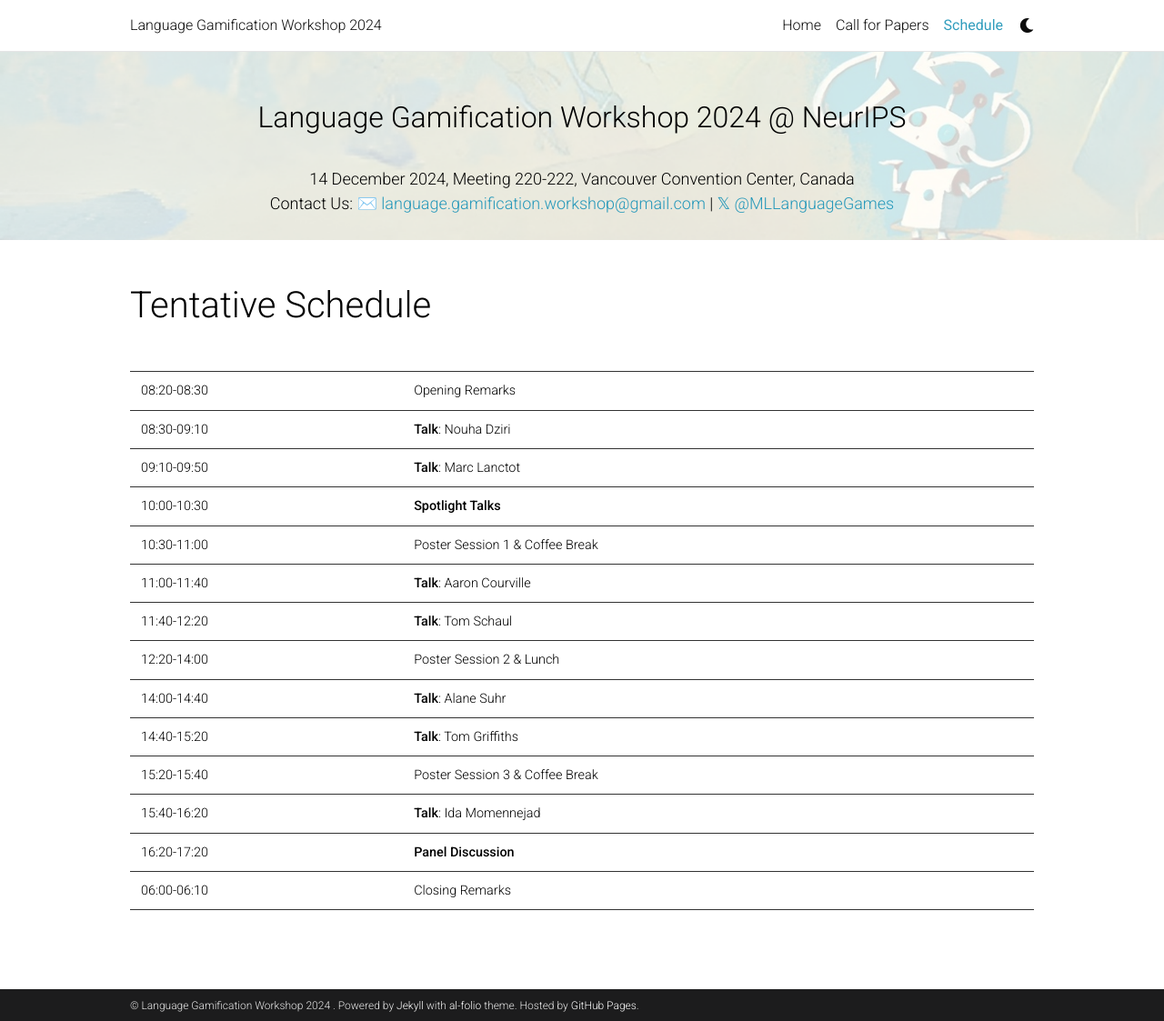
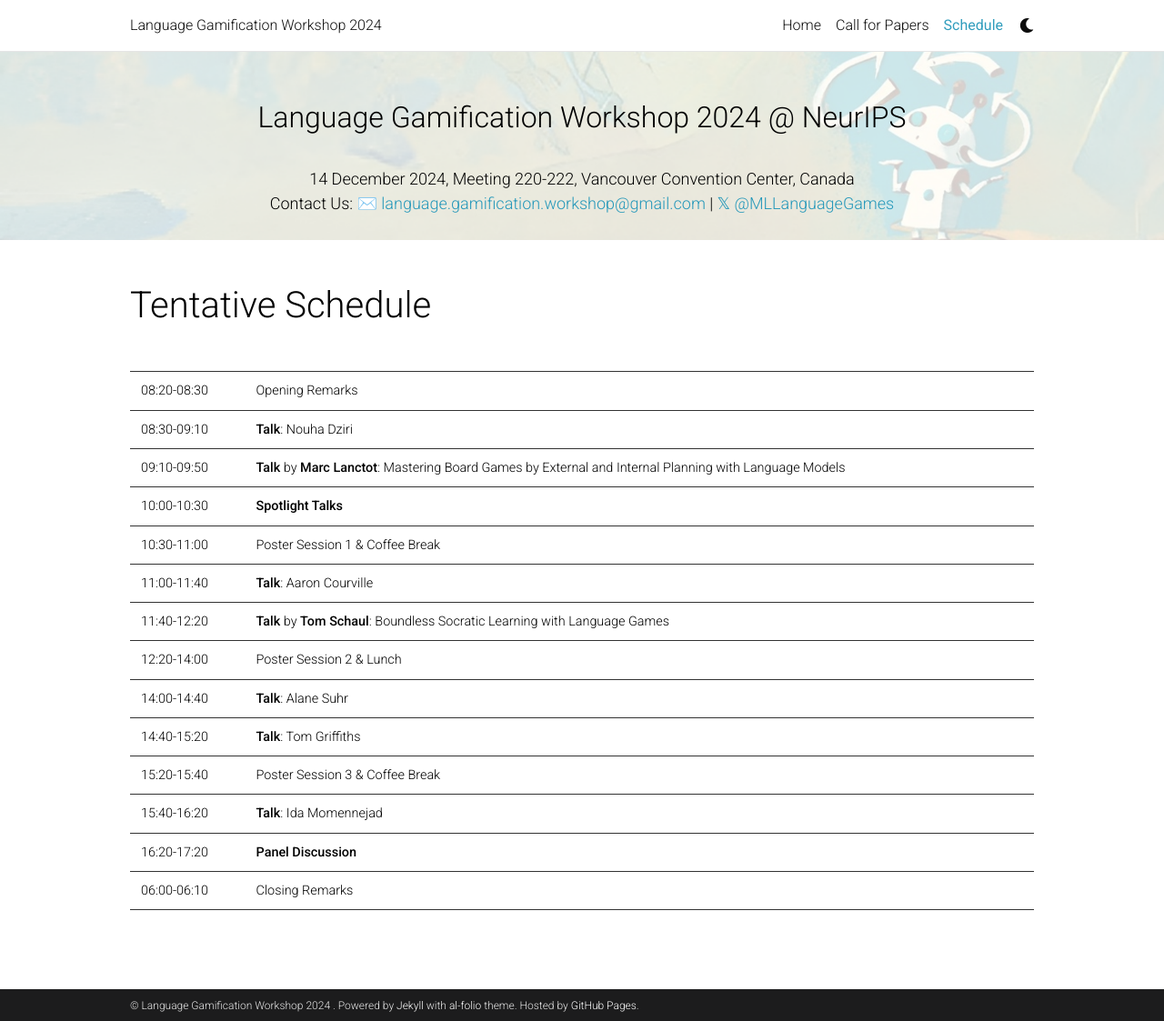
Before and after one commit to opensourcing-foundation-models/opensourcing-foundation-models.github.io, a Jekyll site: the page built from _pages/schedule.md, in a window 1280 px wide and 1123 px high. Shown: the whole window at 91% size. Built offline with Jekyll 4.4.1, drawn with Linux system fonts in a browser that asks for light colours; emoji names are drawn with the system emoji font; comment, search, counter and statistics services are not loaded; a style sheet for code colours, icons or effects is not loaded.

Commit message:
update schedule

```diff
--- a/_pages/schedule.md
+++ b/_pages/schedule.md
@@ -12,11 +12,11 @@ nav_order: 3
 
 | 08:20-08:30  | Opening Remarks |
 | 08:30-09:10  | **Talk**: Nouha Dziri |
-| 09:10-09:50  | **Talk**: Marc Lanctot |
+| 09:10-09:50  | **Talk** by **Marc Lanctot**: Mastering Board Games by External and Internal Planning with Language Models |
 | 10:00-10:30  | **Spotlight Talks** |
 | 10:30-11:00  | Poster Session 1 & Coffee Break |
 | 11:00-11:40  | **Talk**: Aaron Courville |
-| 11:40-12:20  | **Talk**: Tom Schaul |
+| 11:40-12:20  | **Talk** by **Tom Schaul**: Boundless Socratic Learning with Language Games |
 | 12:20-14:00  | Poster Session 2 & Lunch |
 | 14:00-14:40  | **Talk**: Alane Suhr |
 | 14:40-15:20  | **Talk**: Tom Griffiths |
```
